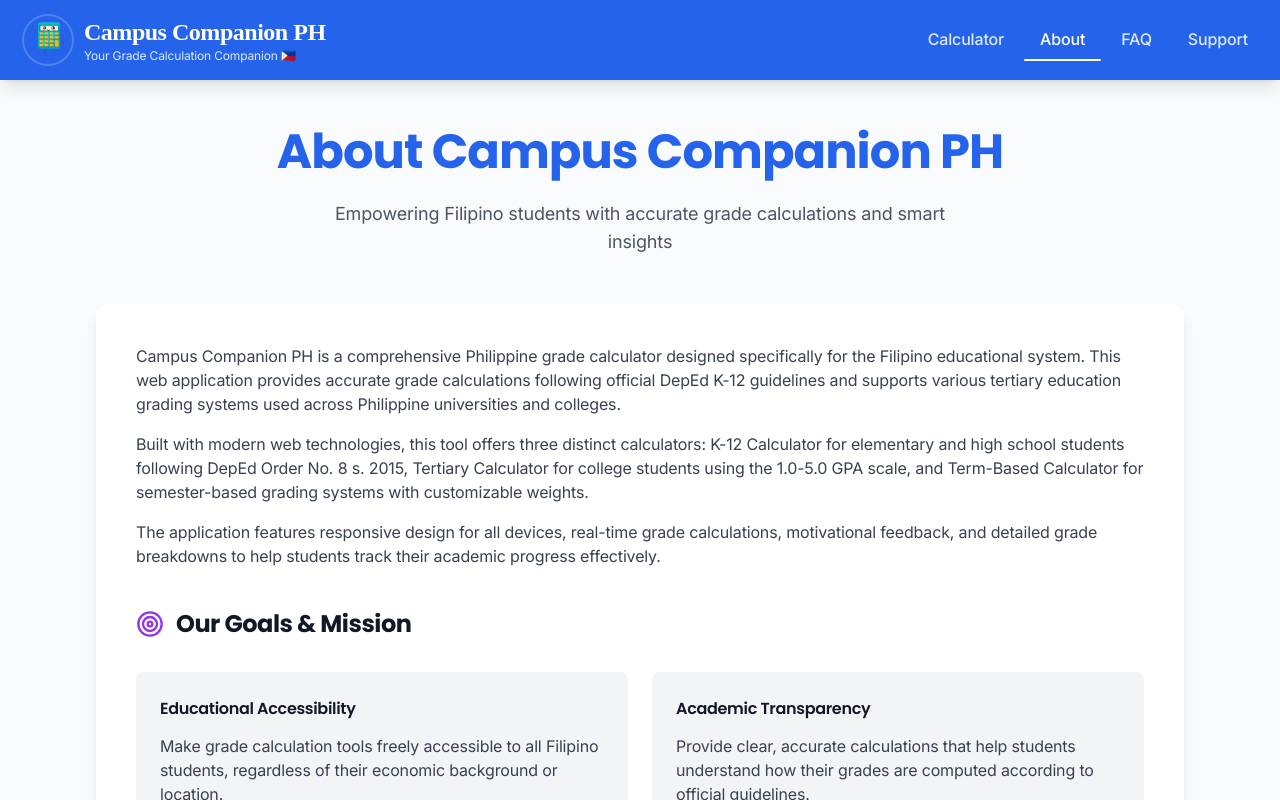
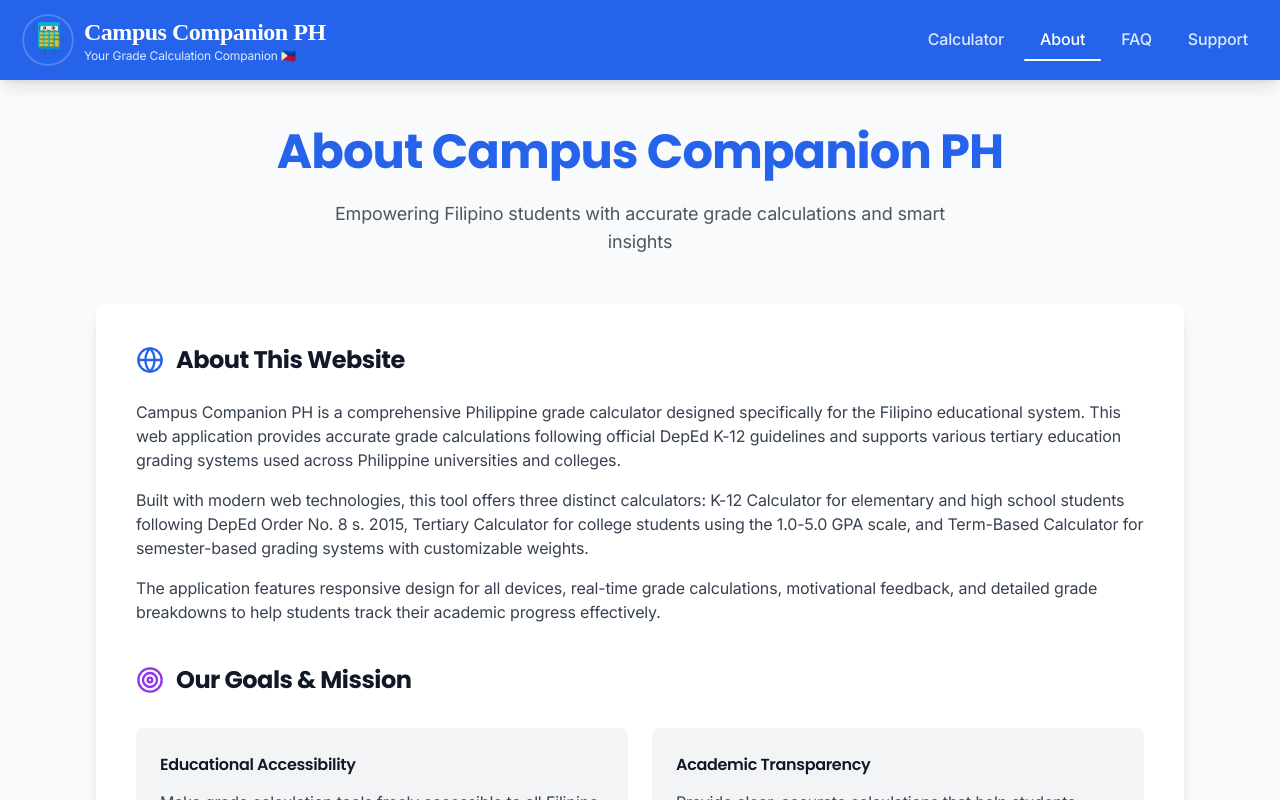
Before and after one commit to Clarence140/CampusCompanionPH, a React (Vite) app: page / in a window 1280 px wide. Both pictures are taken after a click on the button "About". Shown: the top 800 px of the page. Built offline with nearby package versions, Linux system fonts and the light colour scheme; a web font is replaced by a local one.

Commit message:
Replace the old content with new one

```diff
--- a/src/components/About.jsx
+++ b/src/components/About.jsx
@@ -31,6 +31,10 @@ export default function About() {
       <div className="bg-white rounded-xl shadow-lg p-6 sm:p-8 lg:p-10">
         {/* About the Website */}
         <div className="mb-8 sm:mb-10">
+          <h3 className="text-xl sm:text-2xl font-heading font-bold mb-4 sm:mb-6 flex items-center text-gray-900">
+            <FiGlobe className="mr-3 text-blue-600" size={28} /> About This
+            Website
+          </h3>
           <p className="mb-4 text-sm sm:text-base text-gray-700 leading-relaxed">
             Campus Companion PH is a comprehensive Philippine grade calculator
             designed specifically for the Filipino educational system. This web
```
